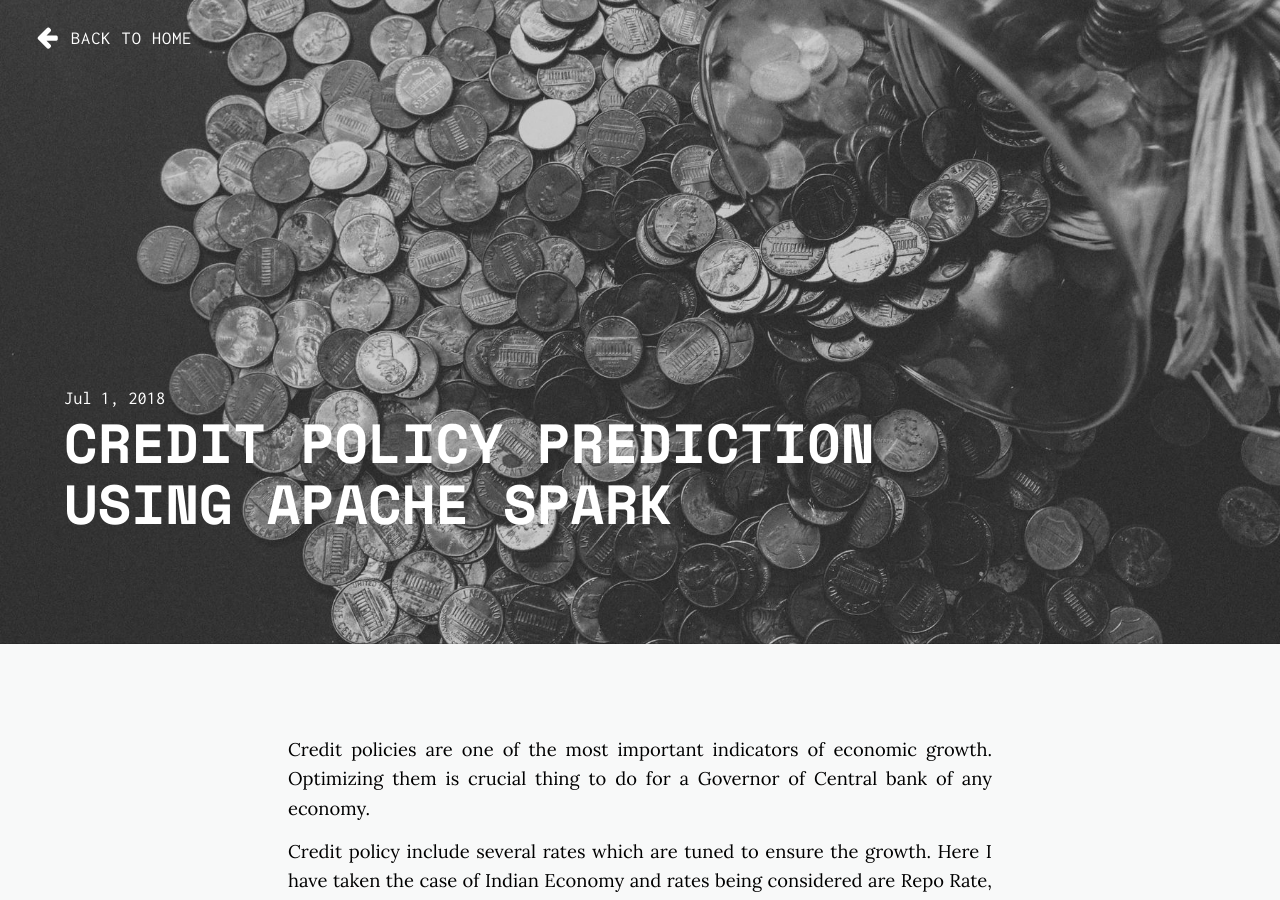
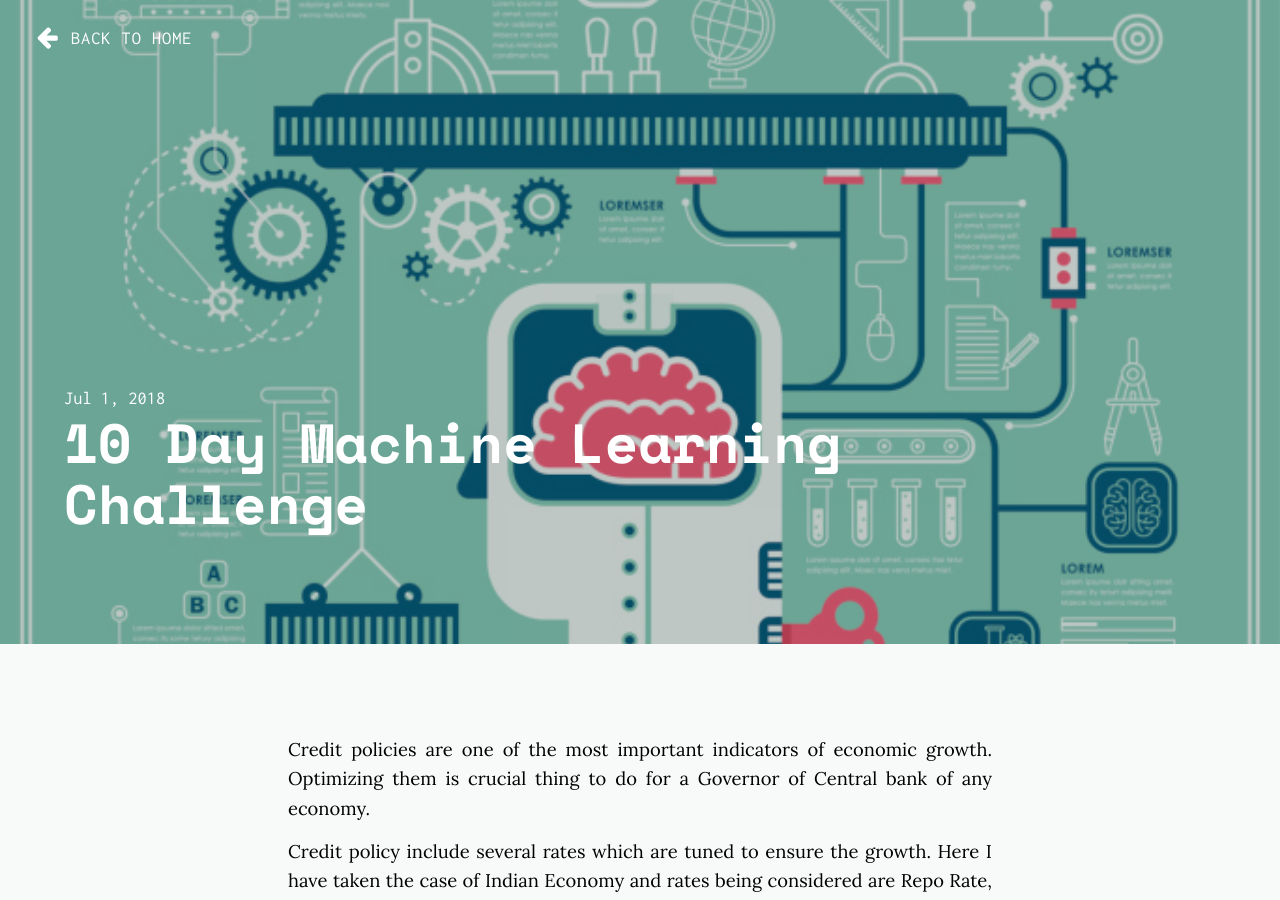
Before and after one commit to daftengineer/daftengineer.github.io, a Jekyll site: the page built from _posts/2018-08-07-ml-challange.markdown, in a window 1280 px wide and 900 px high. Built offline with Jekyll 4.4.1, drawn with Linux system fonts in a browser that asks for light colours; nearby versions of some CDN libraries.

Commit message:
Update 2018-08-07-ml-challange.markdown

```diff
--- a/_posts/2018-08-07-ml-challange.markdown
+++ b/_posts/2018-08-07-ml-challange.markdown
@@ -1,10 +1,10 @@
 ---
 layout: post
-title: "CREDIT POLICY PREDICTION USING APACHE SPARK"
+title: "10 Day Machine Learning Challenge"
 date: 2018-07-01
 description: Apache spark is used as an execution engine for scala based GARCH implementation
-image: "background-image: url('https://daftengineer.github.io/media_assets/eco_big.jpg')"
-image-sm: https://daftengineer.github.io/media_assets/eco_big.jpg
+image: "background-image: url('https://daftengineer.github.io/media_assets/machine_learning.jpg')"
+image-sm: https://daftengineer.github.io/media_assets/machine_learning.jpg
 ---
 <!--background-color: #2F2727;  background-image: url(images/radial_bg.png);  background-position: center center;  background-repeat: no-repeat;  background: -webkit-gradient(radial, center center, 0, center center, 460, from(#1a82f7), to(#2F2727));  background: -webkit-radial-gradient(circle, #1a82f7, #2F2727);  background: -moz-radial-gradient(circle, #1a82f7, #2F2727);  background: -ms-radial-gradient(circle, #1a82f7, #2F2727); -->
 <div style="color:black;"><p></p>
```
